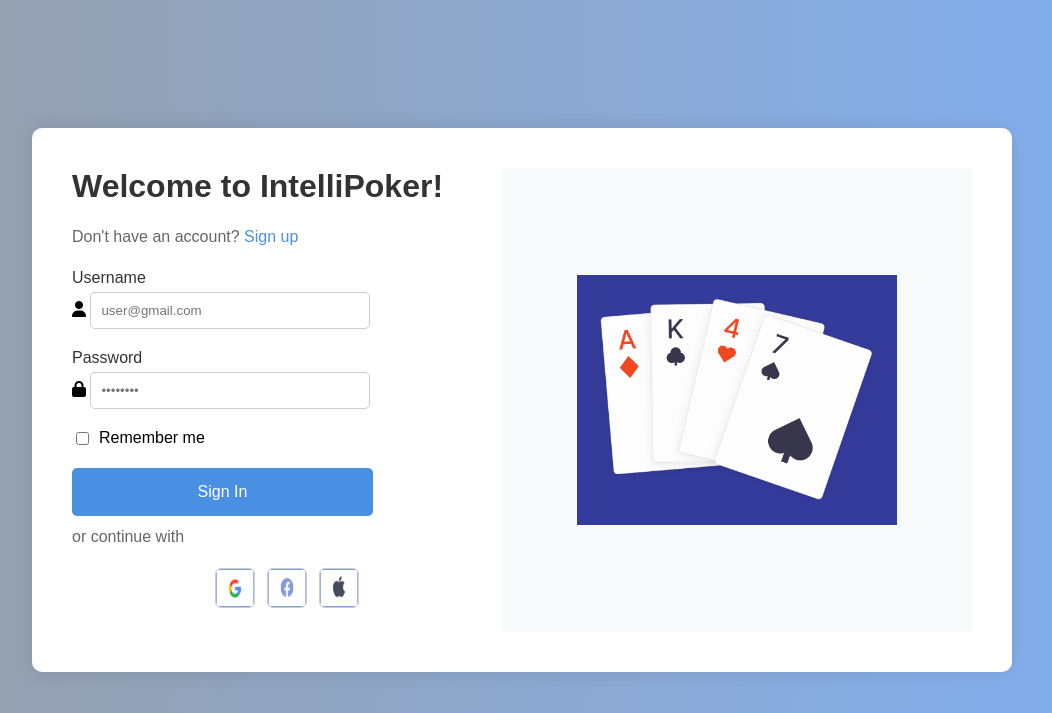
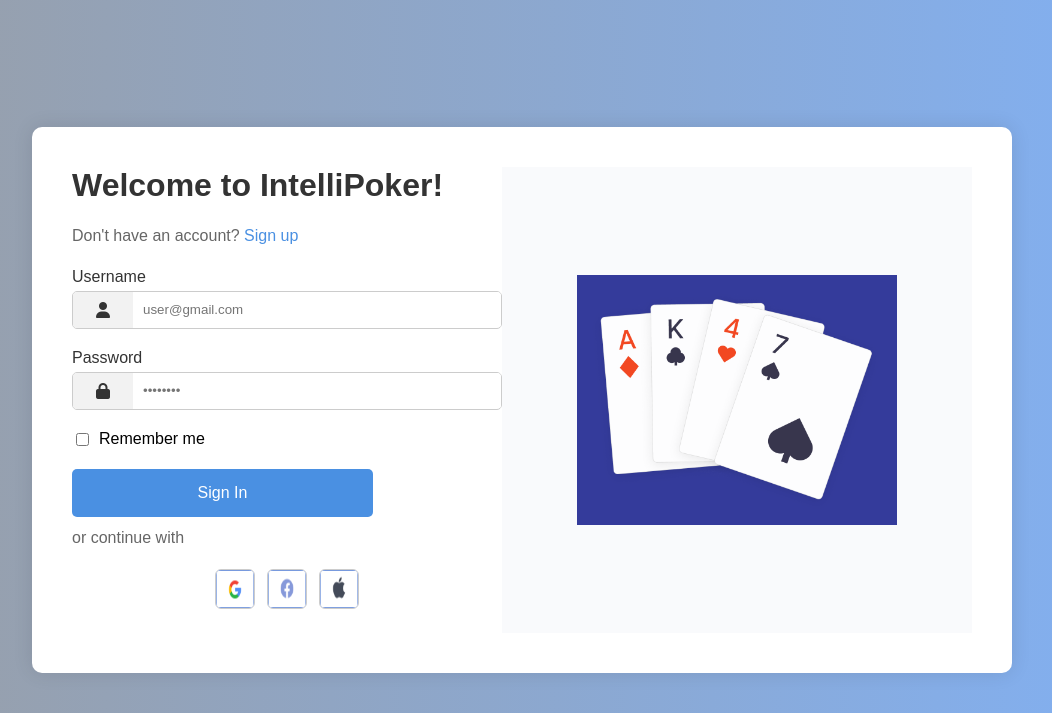
Before and after one commit to NoahJTG00/intelli-poker, a Flask app: page /login in a window 1280 px wide. Shown: the top 713 px of the page, without its empty margins (118-1170 px from the left). Run offline with Flask 3, Linux system fonts and the light colour scheme; some libraries are stand-ins or nearby versions.

Commit message:
changes to login

```diff
--- a/app/frontend/static/styles/login.css
+++ b/app/frontend/static/styles/login.css
@@ -56,11 +56,27 @@ body {
     color: #333;
 }
 
-.input-group input {
-    width: 65%;
-    padding: 10px;
+.input-group .input-wrapper {
+    display: flex;
+    align-items: center;
     border: 1px solid #ccc;
     border-radius: 5px;
+    overflow: hidden;
+}
+
+.input-group .icon {
+    padding: 10px;
+    background-color: #f2f2f2;
+    color: #333;
+    min-width: 40px;
+    text-align: center;
+}
+
+.input-group input {
+    width: 100%;
+    padding: 10px;
+    border: none;
+    outline: none;
     box-sizing: border-box;
     background-size: 20px 20px;
 }
--- a/app/frontend/templates/login.html
+++ b/app/frontend/templates/login.html
@@ -16,14 +16,18 @@
             <form method="POST" action="{{ url_for('game_bp.login') }}">
                 <div class="input-group">
                     <label for="username">Username</label>
-                    <i class="fas fa-user icon"></i> <!-- Font Awesome User Icon -->
-                    <input type="text" name="username" id="username" placeholder="user@gmail.com" required>
+                    <div class="input-wrapper">
+                        <i class="fas fa-user icon"></i> <!-- Font Awesome User Icon -->
+                        <input type="text" name="username" id="username" placeholder="user@gmail.com" required>
+                    </div>
                 </div>
 
                 <div class="input-group">
                     <label for="password">Password</label>
-                    <i class="fas fa-lock icon"></i> <!-- Font Awesome Lock Icon -->
-                    <input type="password" name="password" id="password" placeholder="••••••••" required>
+                    <div class="input-wrapper">
+                        <i class="fas fa-lock icon"></i> <!-- Font Awesome Lock Icon -->
+                        <input type="password" name="password" id="password" placeholder="••••••••" required>
+                    </div>
                 </div>
                 <div class="options">
                     <div class="remember-me">
```
